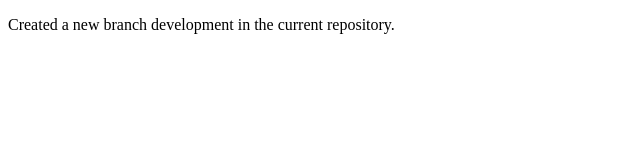
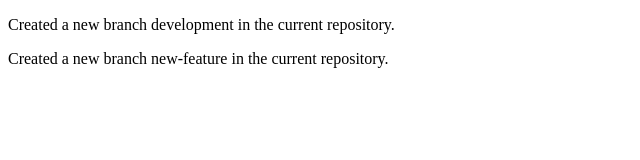
Before and after one commit to sid-tanwar/git-workshop, a plain HTML site: page index2.html in a window 1280 px wide. Shown: the whole page, without its empty margins (0-640 px from the left). Drawn offline with Linux system fonts and the light colour scheme.

```diff
--- a/index2.html
+++ b/index2.html
@@ -8,5 +8,6 @@
 </head>
 <body>
     <p>Created a new branch development in the current repository.</p>
+    <p>Created a new branch new-feature in the current repository.</p>
 </body>
 </html>
```
